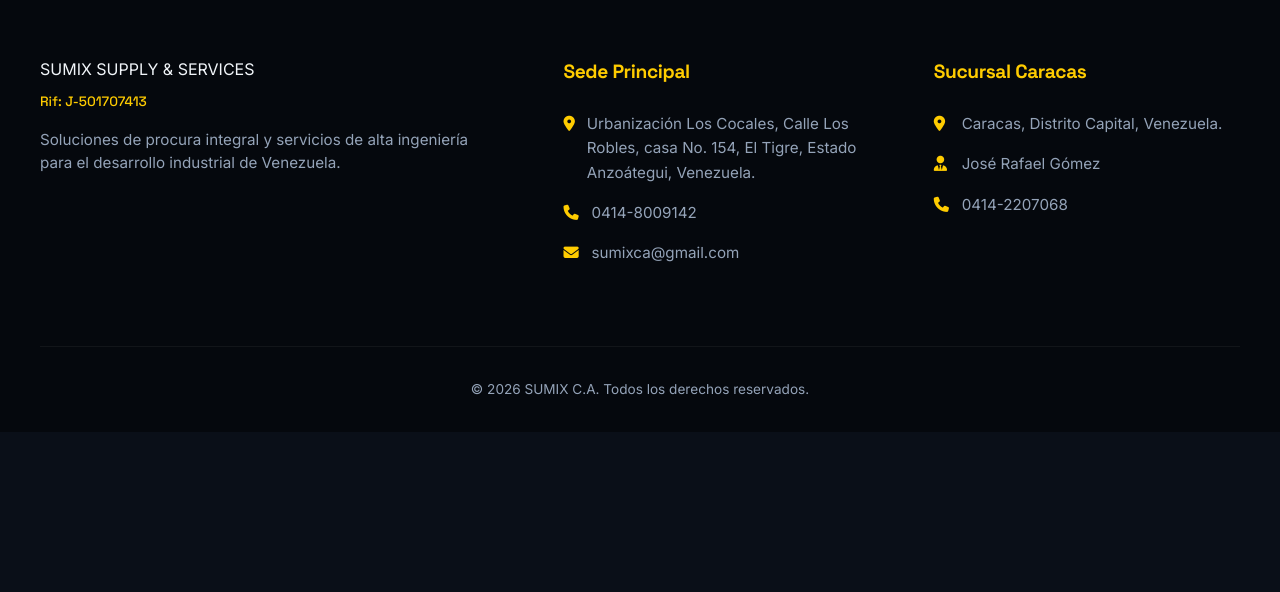
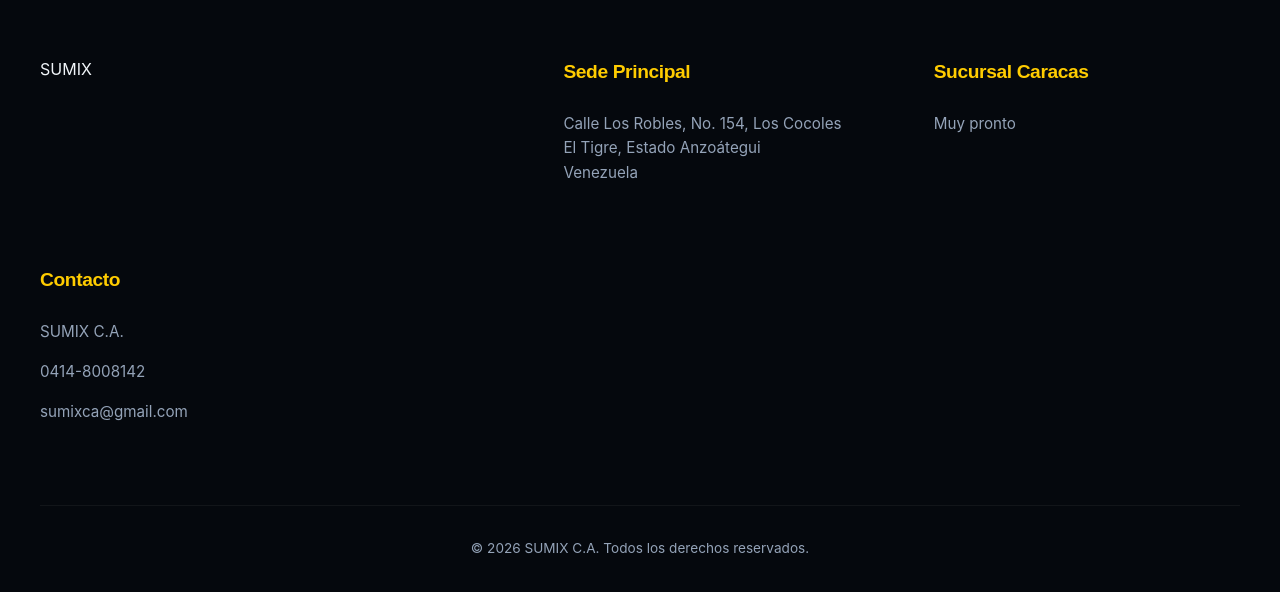
Before and after one commit to ing-nestorgomez/ximus, a Jekyll site: the page built from index.html, in a window 1280 px wide and 900 px high, scrolled down 1341 px, cut to the strip 308-900 px from the top of the window. Built offline with Jekyll 4.4.1, drawn with Linux system fonts in a browser that asks for light colours; before the commit the page ends 2081 px from its top, so only the background shows below that; some of the changed text lies outside the part shown.

Commit message:
Revise default layout with new styles and contact info
Updated layout with new typography and footer content.

```diff
--- a/_layouts/default.html
+++ b/_layouts/default.html
@@ -3,19 +3,17 @@
 <head>
   <meta charset="UTF-8">
   <meta name="viewport" content="width=device-width, initial-scale=1.0">
-
-  <!-- SEO óptimo autogenerado por Jekyll -->
   {% seo %}
 
-  <!-- Tipografía moderna para un diseño tecnológico e industrial -->
+  <!-- Tipografía -->
   <link rel="preconnect" href="https://fonts.googleapis.com">
   <link rel="preconnect" href="https://fonts.gstatic.com" crossorigin>
-  <link href="https://fonts.googleapis.com/css2?family=Inter:wght@300;400;500;600;700&family=Space+Grotesk:wght@500;700&display=swap" rel="stylesheet">
+  <link href="https://fonts.googleapis.com/css2?family=Montserrat:wght@400;500;600;700;800;900&display=swap" rel="stylesheet">
 
-  <!-- Iconografía profesional -->
+  <!-- FontAwesome Icons -->
   <link rel="stylesheet" href="https://cdnjs.cloudflare.com/ajax/libs/font-awesome/6.4.0/css/all.min.css">
 
-  <!-- Enlace a la hoja de estilos global -->
+  <!-- Estilos Globales -->
   <link rel="stylesheet" href="{{ "/assets/css/styles.css" | relative_url }}">
 </head>
 <body>
@@ -23,58 +21,52 @@
   <!-- Navegación Superior -->
   <header class="site-header">
     <div class="nav-container">
-      <a href="{{ "/" | relative_url }}" class="brand">
-        <!-- Logotipo simulado estéticamente con CSS para rapidez extrema -->
-        <span class="brand-badge">SUMIX</span>
-        <span class="brand-sub">SUPPLY & SERVICES</span>
+      <a href="{{ "/" | relative_url }}" class="brand-logo">
+        <span class="logo-sumix">SUMIX</span>
       </a>
 
-      <!-- Menú para móviles -->
       <button class="menu-toggle" aria-label="Abrir menú" onclick="toggleMenu()">
-        <i class="fa-solid fa-bars-staggered"></i>
+        <i class="fa-solid fa-bars"></i>
       </button>
 
-      <!-- Enlaces del Menú -->
       <nav class="nav-links" id="navLinks">
         <a href="#inicio" onclick="closeMenu()">Inicio</a>
         <a href="#nosotros" onclick="closeMenu()">Nosotros</a>
         <a href="#productos" onclick="closeMenu()">Productos</a>
         <a href="#servicios" onclick="closeMenu()">Servicios</a>
-        <a href="#contacto" class="btn-primary" onclick="closeMenu()">Contáctanos</a>
+        <a href="#contacto" class="nav-btn-contact" onclick="closeMenu()">Contacto</a>
       </nav>
     </div>
   </header>
 
-  <!-- Contenido Dinámico de las Páginas -->
+  <!-- Contenido Principal -->
   <main class="main-content">
     {{ content }}
   </main>
 
-  <!-- Pie de Página (Footer) -->
+  <!-- Footer -->
   <footer class="site-footer">
     <div class="footer-container">
 
-      <div class="footer-col brand-info">
-        <div class="brand footer-logo">
-          <span class="brand-badge">SUMIX</span>
-          <span class="brand-sub">SUPPLY & SERVICES</span>
-        </div>
-        <p class="rif-text">Rif: {{ site.rif }}</p>
-        <p class="company-pitch">Soluciones de procura integral y servicios de alta ingeniería para el desarrollo industrial de Venezuela.</p>
+      <div class="footer-col brand-col">
+        <div class="footer-logo">SUMIX</div>
       </div>
 
       <div class="footer-col">
         <h3>Sede Principal</h3>
-        <p><i class="fa-solid fa-location-dot"></i> {{ site.address }}</p>
-        <p><i class="fa-solid fa-phone"></i> <a href="tel:+58{{ site.phone | remove: '-' }}">{{ site.phone }}</a></p>
-        <p><i class="fa-solid fa-envelope"></i> <a href="mailto:{{ site.email }}">{{ site.email }}</a></p>
+        <p>Calle Los Robles, No. 154, Los Cocoles<br>El Tigre, Estado Anzoátegui<br>Venezuela</p>
       </div>
 
       <div class="footer-col">
         <h3>Sucursal Caracas</h3>
-        <p><i class="fa-solid fa-location-dot"></i> {{ site.sucursal.ciudad }}, Venezuela.</p>
-        <p><i class="fa-solid fa-user-tie"></i> {{ site.sucursal.contacto }}</p>
-        <p><i class="fa-solid fa-phone"></i> <a href="tel:+58{{ site.sucursal.telefono | remove: '-' }}">{{ site.sucursal.telefono }}</a></p>
+        <p>Muy pronto</p>
+      </div>
+
+      <div class="footer-col">
+        <h3>Contacto</h3>
+        <p>SUMIX C.A.</p>
+        <p><a href="tel:04148008142">0414-8008142</a></p>
+        <p><a href="mailto:sumixca@gmail.com">sumixca@gmail.com</a></p>
       </div>
 
     </div>
```
Also changed, not shown: other parts of _layouts/default.html (+2 -5 lines).
